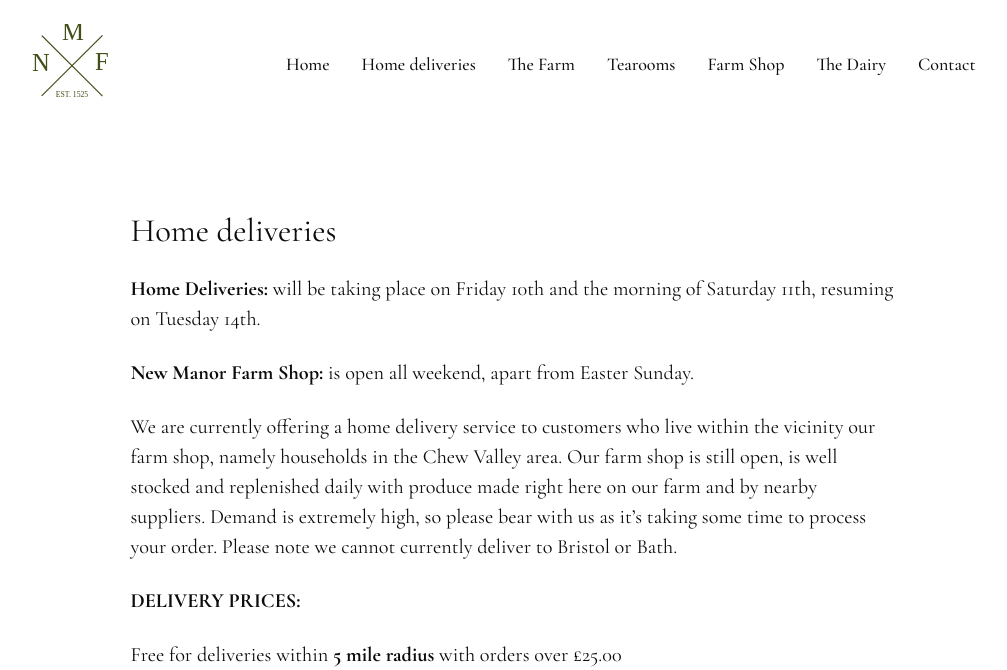
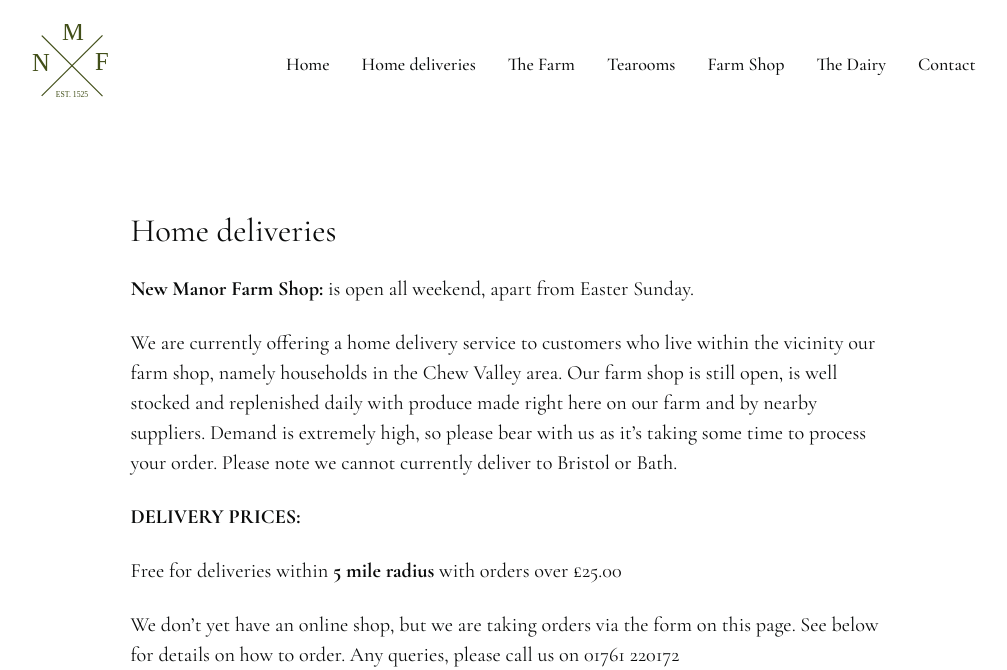
Before and after one commit to cjhbarnes/manor-farm, a Jekyll site: the page built from deliveries.html, in a window 1280 px wide and 900 px high, cut to the strip 0-670 px from the top of the window. Shown: the whole strip, without its empty margins (128-1135 px from the left). Built offline with Jekyll 4.4.1, drawn with Linux system fonts in a browser that asks for light colours.

```diff
--- a/deliveries.html
+++ b/deliveries.html
@@ -9,7 +9,6 @@ title: New Manor Farm
     <div class="o-layout o-layout--center">
       <div class="o-layout__item u-4/5@lg u-4/5@md u-1/1@sm">
         <h2>Home deliveries</h2>
-        <p><strong>Home Deliveries: </strong>will be taking place on Friday 10th and the morning of Saturday 11th, resuming on Tuesday 14th.</p>
         <p><strong>New Manor Farm Shop: </strong>is open all weekend, apart from Easter Sunday.</p>
         <p>We are currently offering a home delivery service to customers who live within the vicinity our farm shop, namely households in the Chew Valley area.  Our farm shop is still open, is well stocked and replenished daily with produce made right here on our farm and by nearby suppliers. Demand is extremely high, so please bear with us as it’s taking some time to process your order.  Please note we cannot currently deliver to Bristol or Bath.</p>
         <p><strong>DELIVERY PRICES: </strong></p>
--- a/index.html
+++ b/index.html
@@ -18,7 +18,7 @@ title: New Manor Farm Shop
         <h1>COVID-19: Order direct from our farm shop</h1>
         <p>In response to the needs of our customers, we’re now able to deliver fresh dairy, meat and other foods directly from our farm shop to your home.</p>
         <p>Visit our Chew Valley Dairy website to download a produce list, select your purchases and send us an order via the Chew Valley Dairy website.</p>
-        <a class="btn" href="https://www.chewvalleydairy.co.uk/home-deliveries">Shop now</a>
+        <a class="btn" href="/deliveries/">Shop now</a>
       </div>
     </div>
 
```
Also changed, not shown: contact.html (+4 -5 lines).
